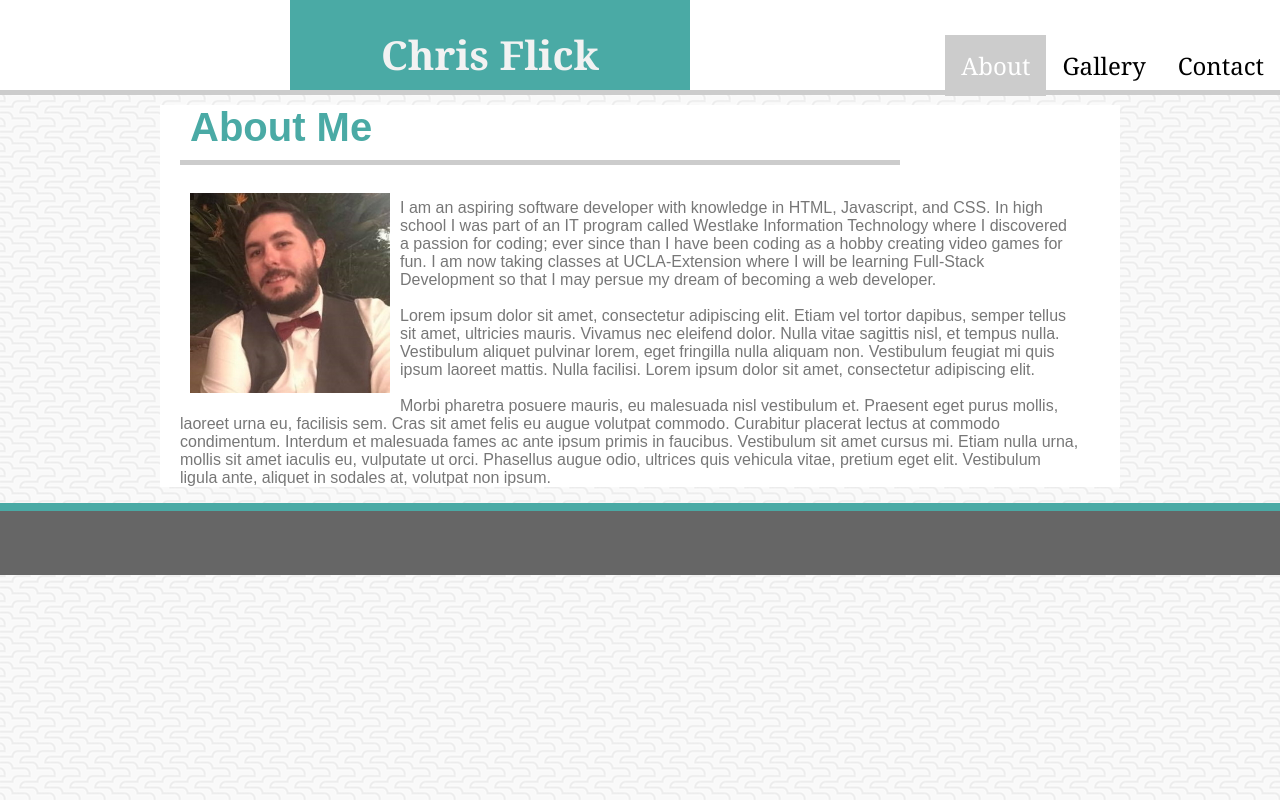
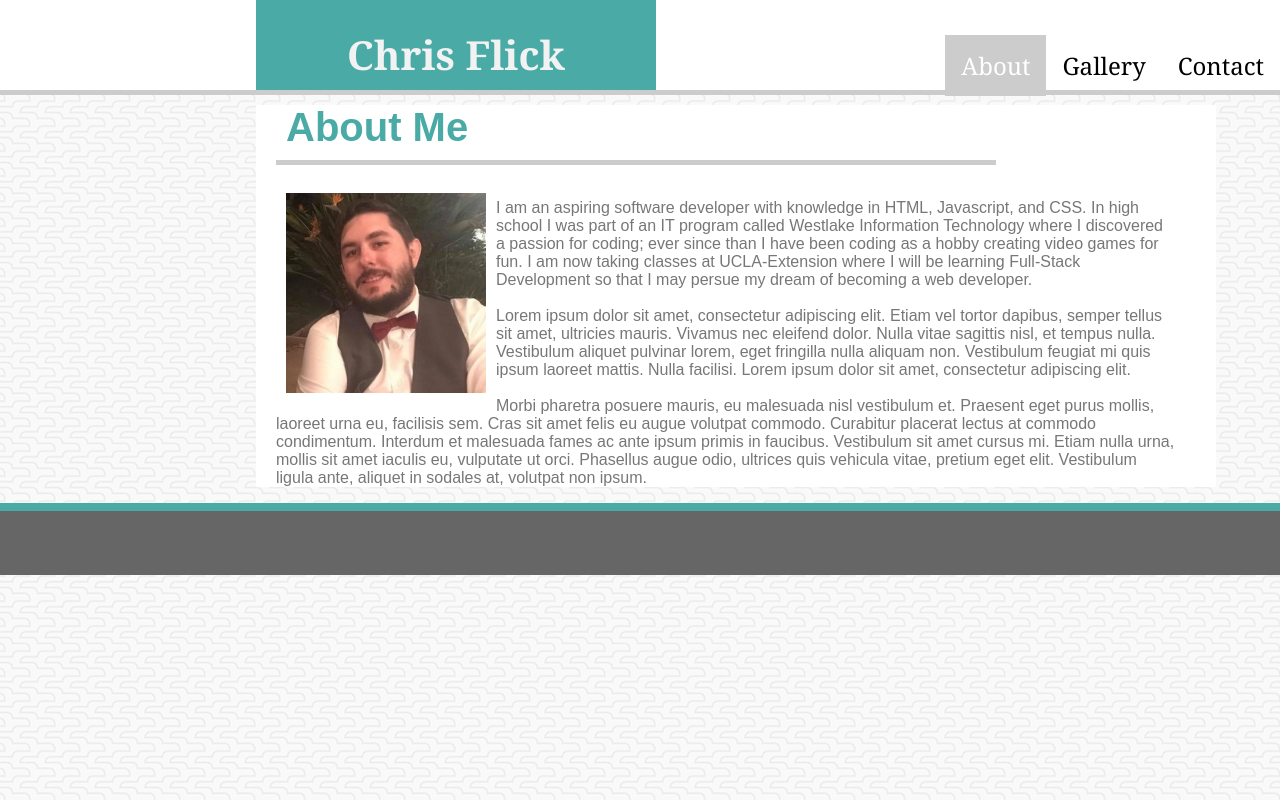
Before and after one commit to ChrisFlick/01-Homework, a plain HTML site: page src/index.html in a window 1280 px wide. Drawn offline with Linux system fonts and the light colour scheme.

Commit message:
name and content now correctly align themselves

```diff
--- a/assets/css/style.css
+++ b/assets/css/style.css
@@ -19,7 +19,7 @@ header {
     float: left;
 
     text-align: center;
-    left: 290px;
+    left: 20vw;
   }
 
   .name h1 {
@@ -76,8 +76,7 @@ h2 {
     color: #777777;
 
     position: relative;
-    margin-left: auto;
-    margin-right: auto;
+    left: 20vw;
     display: block;
 
     background-color: #ffffff;
```
